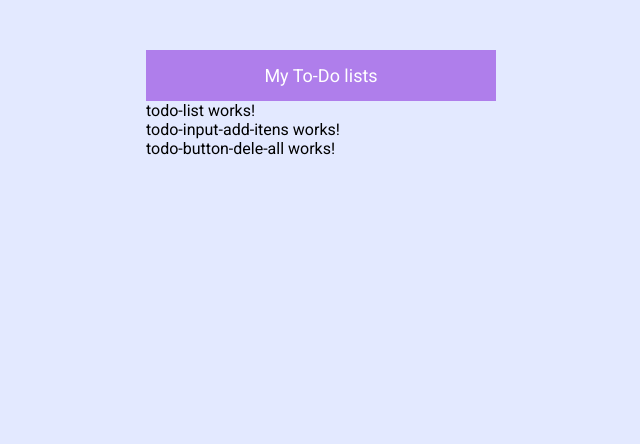
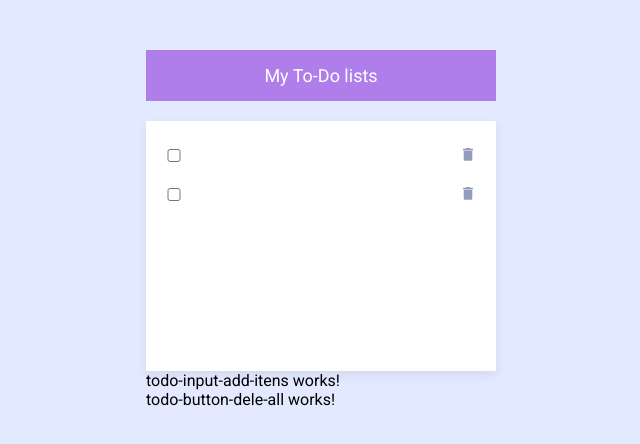
Before and after one commit to anamsilva1981/Projeto-ToDoList-Angular, an Angular app: page / in a window 1280 px wide. Shown: the top 444 px of the page, without its empty margins (319-959 px from the left). Built offline with nearby package versions, Linux system fonts and the light colour scheme.

Commit message:
:star: adicionahtmle  css no todo-list

```diff
--- a/src/app/modules/home/components/todo-list/todo-list.component.html
+++ b/src/app/modules/home/components/todo-list/todo-list.component.html
@@ -1,4 +1,23 @@
-<p>todo-list works!</p>
+<section>
+    <ul>
+        <li>
+            <input type="checkbox">
+            <input type="text">
+
+            <button>
+                <img src="assets/icons/icon-trash.svg" alt="">
+            </button>
+        </li>
+        <li>
+            <input type="checkbox">
+            <input type="text" class="checked">
+
+            <button>
+                <img src="assets/icons/icon-trash.svg" alt="">
+            </button>
+        </li>
+    </ul>
+</section>
 
 <app-todo-input-add-itens></app-todo-input-add-itens>
 <app-todo-button-dele-all></app-todo-button-dele-all>
--- a/src/app/modules/home/components/todo-list/todo-list.component.scss
+++ b/src/app/modules/home/components/todo-list/todo-list.component.scss
@@ -0,0 +1,52 @@
+@import '../../../../../dist/scss/variables.scss';
+
+section{
+  width: 100%;
+  min-height: 250px;
+
+  background: $secondary-background-color;
+  box-shadow: 0px 4px 10px rgba(0, 0, 0, 0.08);
+
+  margin-top: 20px;
+
+  &.loading{
+    background-image: url("../../../../../assets/img/bg-task.png");
+    background-repeat: no-repeat;
+    background-position: center 30px;
+  }
+
+  ul{
+    padding: 20px;
+
+    li{
+      display: flex;
+      justify-content: space-between;
+      align-items: center;
+
+      margin-bottom: 10px;
+
+      input{
+        &[type="checkbox"]{
+          width: 5%;
+        }
+        &[type="text"]{
+          width: 80%;
+          padding: 5px 10px;
+          border: none;
+
+          font-size: 16px;
+          color: $primary-text-color;
+          &.checked{
+            text-decoration: line-through;
+          }
+        }
+      }
+
+      button{
+        width: 5%;
+        background: none;
+        border: none;
+      }
+    }
+  }
+}
--- a/src/styles.scss
+++ b/src/styles.scss
@@ -9,6 +9,18 @@
     font-weight: 400;
 }
 
+ul{
+    list-style: none;
+}
+
+textarea:focus,
+input:focus,
+button{ outline: none;}
+
+button{
+    cursor: pointer;
+}
+
 body{
     background: $primary-background-color;
 }
```
